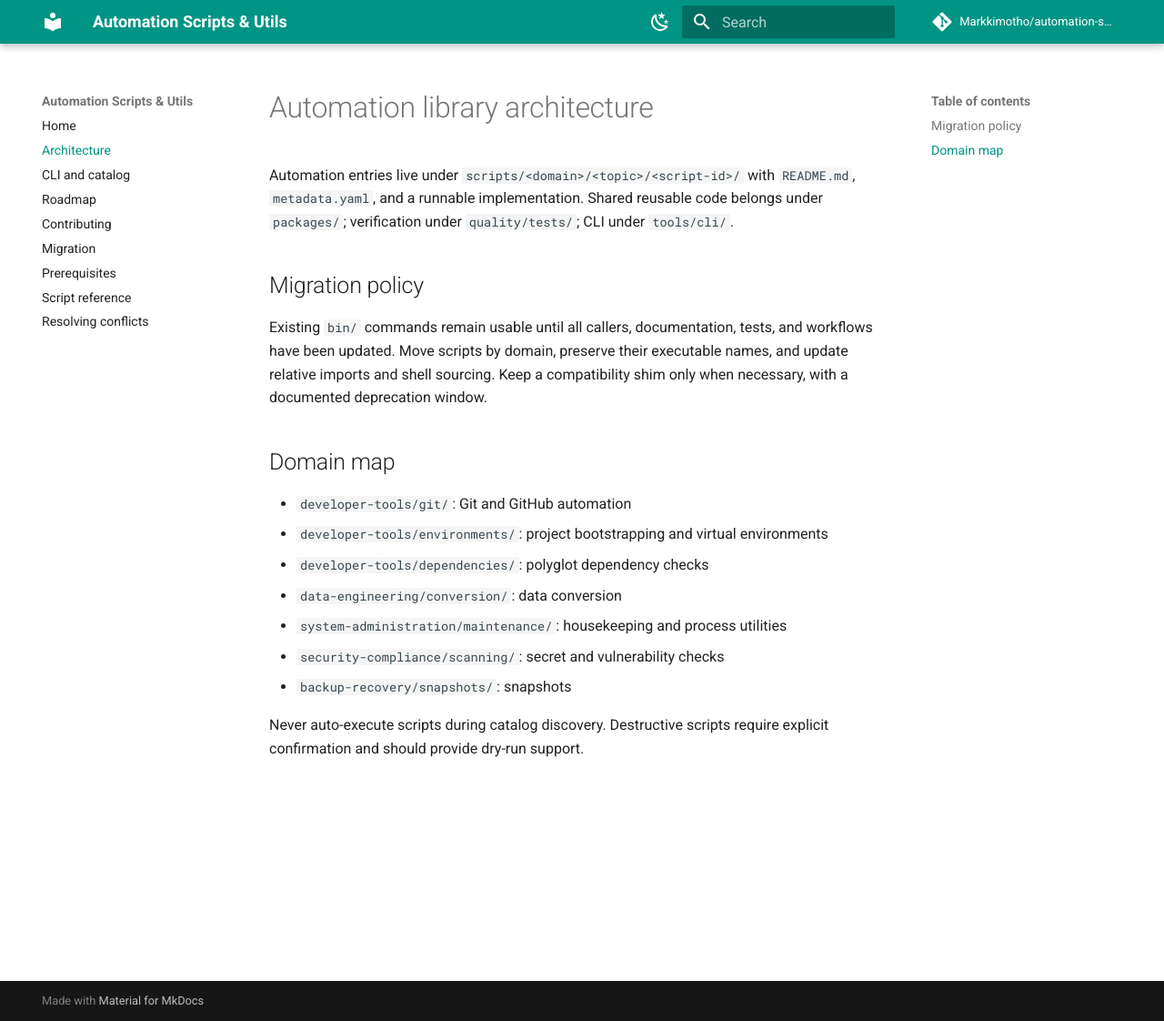
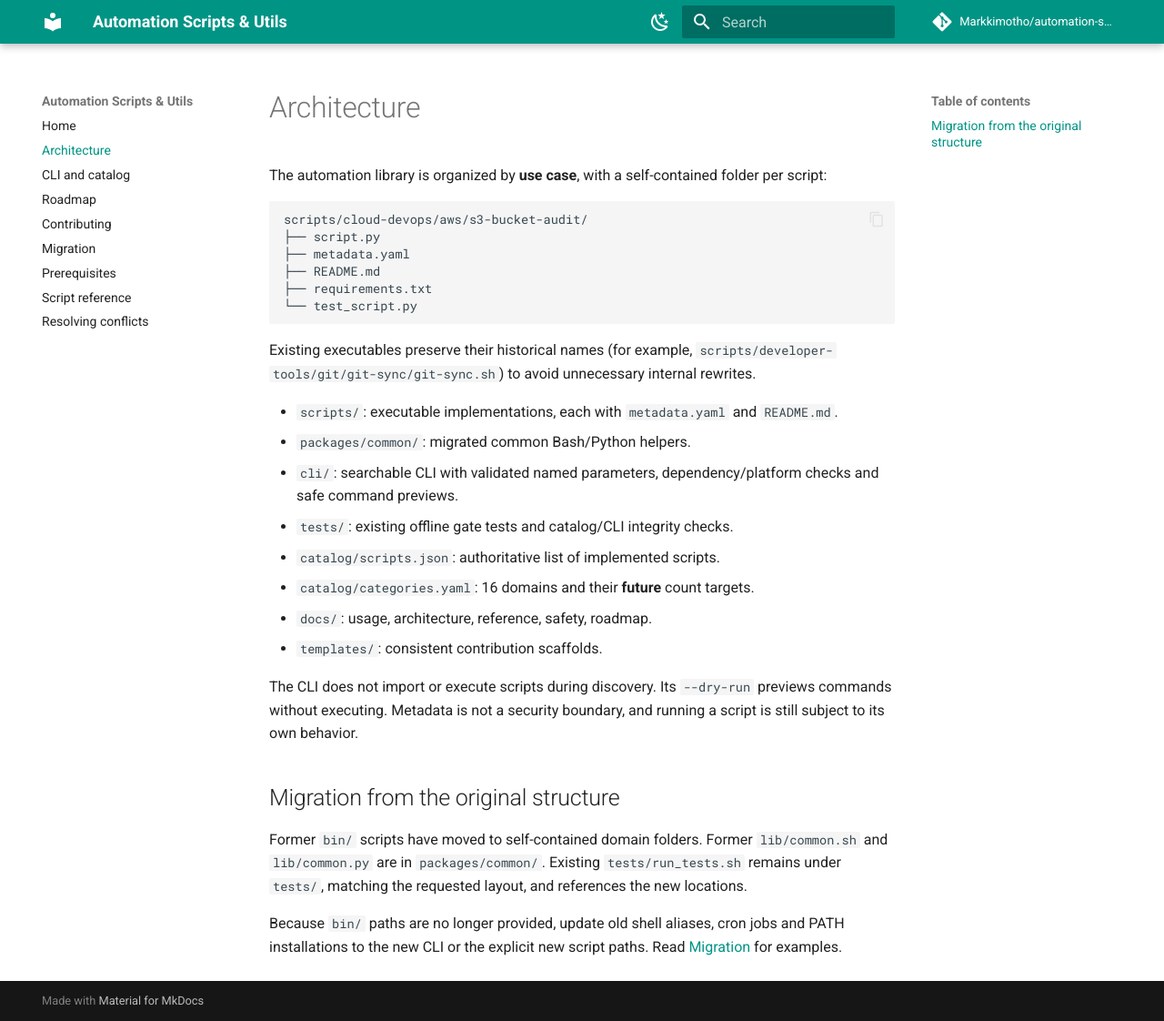
Before and after one commit to Markkimotho/automation-scripts-utils, an MkDocs documentation site: the page built from docs/architecture.md, in a window 1280 px wide and 1122 px high. Shown: the whole window at 91% size. Built offline with MkDocs 1.6.1 and Material for MkDocs 9.7.7, drawn with Linux system fonts in a browser that asks for light colours; comment, search, counter and statistics services are not loaded.

````diff
--- a/docs/architecture.md
+++ b/docs/architecture.md
@@ -1,19 +1,31 @@
-# Automation library architecture
+# Architecture
 
-Automation entries live under `scripts/<domain>/<topic>/<script-id>/` with `README.md`, `metadata.yaml`, and a runnable implementation. Shared reusable code belongs under `packages/`; verification under `quality/tests/`; CLI under `tools/cli/`.
+The automation library is organized by **use case**, with a self-contained folder per script:
 
-## Migration policy
+```text
+scripts/cloud-devops/aws/s3-bucket-audit/
+├── script.py
+├── metadata.yaml
+├── README.md
+├── requirements.txt
+└── test_script.py
+```
 
-Existing `bin/` commands remain usable until all callers, documentation, tests, and workflows have been updated. Move scripts by domain, preserve their executable names, and update relative imports and shell sourcing. Keep a compatibility shim only when necessary, with a documented deprecation window.
+Existing executables preserve their historical names (for example, `scripts/developer-tools/git/git-sync/git-sync.sh`) to avoid unnecessary internal rewrites.
 
-## Domain map
+- `scripts/`: executable implementations, each with `metadata.yaml` and `README.md`.
+- `packages/common/`: migrated common Bash/Python helpers.
+- `cli/`: searchable CLI with validated named parameters, dependency/platform checks and safe command previews.
+- `tests/`: existing offline gate tests and catalog/CLI integrity checks.
+- `catalog/scripts.json`: authoritative list of implemented scripts.
+- `catalog/categories.yaml`: 16 domains and their **future** count targets.
+- `docs/`: usage, architecture, reference, safety, roadmap.
+- `templates/`: consistent contribution scaffolds.
 
-- `developer-tools/git/`: Git and GitHub automation
-- `developer-tools/environments/`: project bootstrapping and virtual environments
-- `developer-tools/dependencies/`: polyglot dependency checks
-- `data-engineering/conversion/`: data conversion
-- `system-administration/maintenance/`: housekeeping and process utilities
-- `security-compliance/scanning/`: secret and vulnerability checks
-- `backup-recovery/snapshots/`: snapshots
+The CLI does not import or execute scripts during discovery. Its `--dry-run` previews commands without executing. Metadata is not a security boundary, and running a script is still subject to its own behavior.
 
-Never auto-execute scripts during catalog discovery. Destructive scripts require explicit confirmation and should provide dry-run support.
+## Migration from the original structure
+
+Former `bin/` scripts have moved to self-contained domain folders. Former `lib/common.sh` and `lib/common.py` are in `packages/common/`. Existing `tests/run_tests.sh` remains under `tests/`, matching the requested layout, and references the new locations.
+
+Because `bin/` paths are no longer provided, update old shell aliases, cron jobs and PATH installations to the new CLI or the explicit new script paths. Read [Migration](migration.md) for examples.
````
Also changed, not shown: CONTRIBUTING.md (added, +21 -0 lines), README.md (+62 -67 lines), SECURITY.md (added, +11 -0 lines), docs/cli.md (added, +30 -0 lines), docs/contributing.md (added, +21 -0 lines), docs/migration.md (+23 -9 lines), docs/roadmap.md (added, +23 -0 lines), examples/README.md (added, +3 -0 lines), 3 other files.
